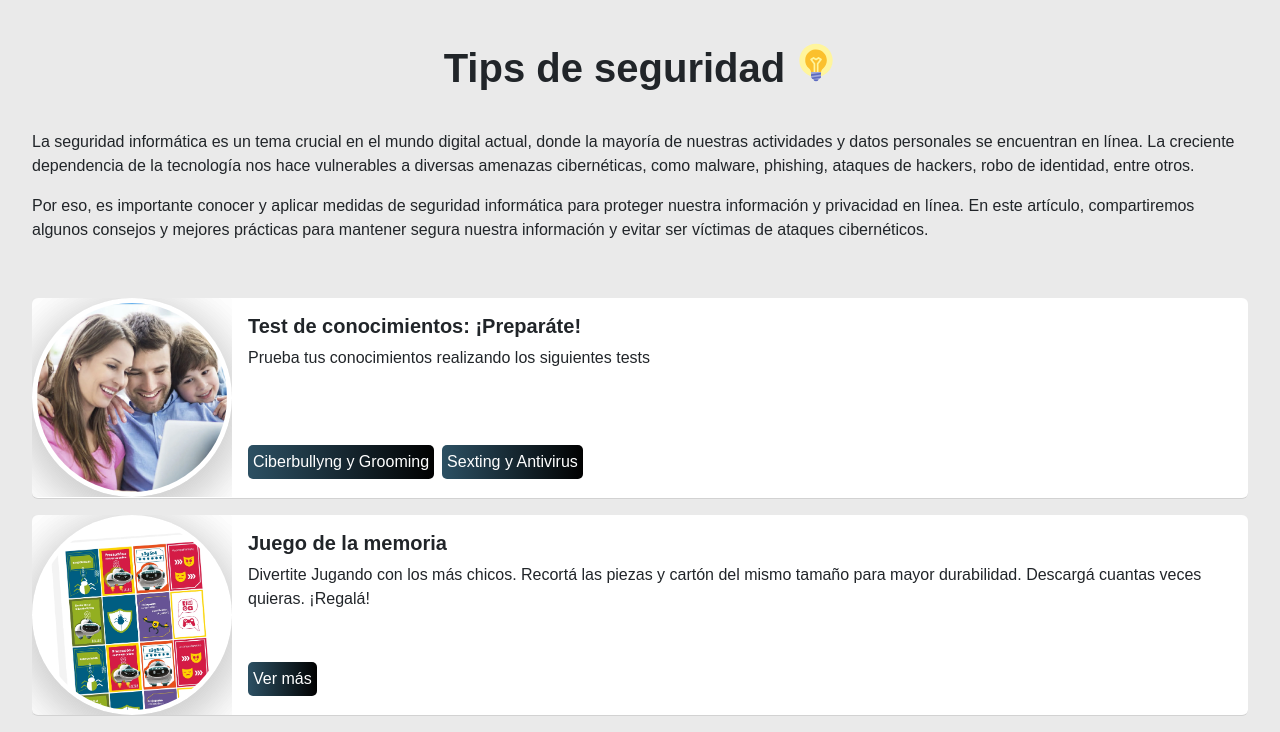
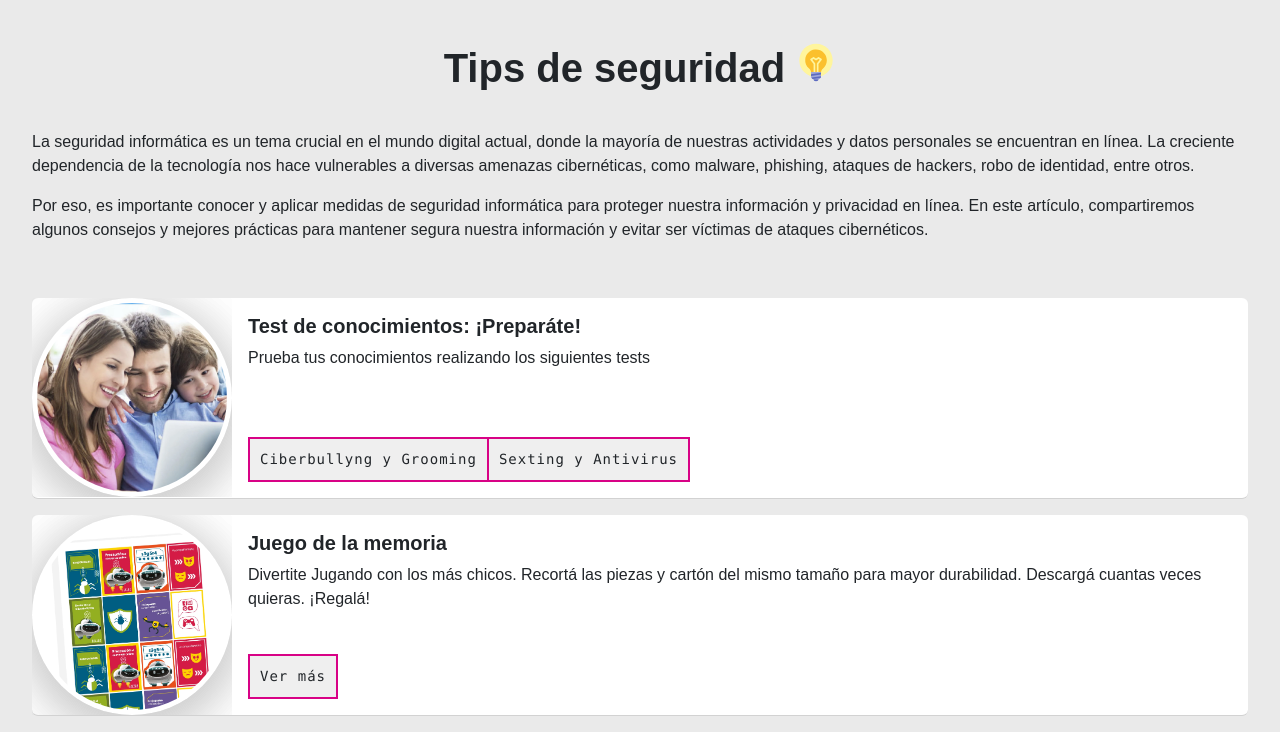
Before and after one commit to hernanr9317/sampleFrontendNextJs, a Next.js app: page /tips in a window 1280 px wide. Shown: the part 806-1538 px from the top of the page. Built offline with nearby package versions, Linux system fonts and the light colour scheme; no server answers.

Commit message:
add more new button

```diff
--- a/components/Categorias/styles.scss
+++ b/components/Categorias/styles.scss
@@ -101,33 +101,15 @@
         margin-bottom: 10px;
     }
 
-    .card__button {
+      .button_slide {
         margin: auto;
         width: fit-content;
-        width: -moz-fit-content; /* Prefijo necesario para Firefox  */
-        font-variant: small-caps;
-        font-weight: bold;
-        border-radius: 0.45em;
-        border: none;
-        background: linear-gradient(90deg, rgba(44,80,99,1) 0%, rgba(1,1,1,1) 100%);
-        font-family: var(--font-title);
-        font-size: 1.125rem;
-        color: white;
-
-        &:hover {
-          background: linear-gradient(90deg, rgba(44,80,99,1) 0%, rgb(63, 62, 62) 100%);
-          transition: all 0.400s ease-out;
-        }
-
-        &:focus {
-          text-decoration: underline;
-        }
+        padding: 8px;
 
         @include desktop() {
             margin: 0;
             margin-left: auto;
         }
-
       }
 }
 
--- a/components/CustomButton/index.jsx
+++ b/components/CustomButton/index.jsx
@@ -1,9 +1,21 @@
-export const CustomButton = ({type, text, onClick}) => {
+import {IoMdDownload} from 'react-icons/io';
+
+export const CustomButton = ({type, text, onClick, iconType}) => {
+  const getIcon = (iconType) => {
+    switch (iconType) {
+      case 'download':
+        return <IoMdDownload size={'22px'} />;
+      default:
+        return null;
+    }
+  };
+
   switch (type) {
     case 'slide_down':
       return (
         <button className="button_slide slide_down" onClick={onClick}>
           {text}
+          {iconType && getIcon(iconType)}
         </button>
       );
     case 'slide_right':
--- a/components/CustomButton/styles.scss
+++ b/components/CustomButton/styles.scss
@@ -14,8 +14,17 @@
     -moz-transition: ease-out 0.4s;
     transition: ease-out 0.4s;
 
+    a {
+      color: #212529;
+      text-decoration: none;
+    }
+
     &:hover {
       color: #FFF;
+
+      a {
+        color: #FFF;
+      }
     }
   }
 
--- a/components/Multimedia/TipsCol.jsx
+++ b/components/Multimedia/TipsCol.jsx
@@ -1,4 +1,5 @@
 import Image from 'next/image';
+import {CustomButton} from '../CustomButton';
 
 export const TipsCol = ({data}) => {
   const {title, src, description, links} = data;
@@ -13,13 +14,8 @@ export const TipsCol = ({data}) => {
         <p className="card-text">{description}</p>
         <div className="linksContainer">
           {links.map((link, index) => (
-            <a
-              href={link?.href}
-              key={index}
-              className="card-link"
-              target="_blank"
-            >
-              {link?.name}
+            <a href={link?.href} target="_blank" key={index}>
+              <CustomButton text={link?.name} />
             </a>
           ))}
         </div>
--- a/components/Multimedia/index.jsx
+++ b/components/Multimedia/index.jsx
@@ -5,7 +5,7 @@ import {FcIdea} from 'react-icons/fc';
 
 export const Multimedia = () => {
   return (
-    <Container className="mt-5 mb-5">
+    <Container className="multimedia mt-5 mb-5">
       <h1 className="text-center title">
         Tips de seguridad <FcIdea style={{verticalAlign: 'baseline'}} />
       </h1>
@@ -25,9 +25,11 @@ export const Multimedia = () => {
           ataques cibernéticos.
         </p>
       </div>
-      {data.map((element, key) => (
-        <TipsCol key={key} data={element} />
-      ))}
+      <div className="card-list">
+        {data.map((element, key) => (
+          <TipsCol key={key} data={element} />
+        ))}
+      </div>
     </Container>
   );
 };
--- a/components/Multimedia/styles.scss
+++ b/components/Multimedia/styles.scss
@@ -1,3 +1,10 @@
+.multimedia {
+    // .card-list {
+
+    //     @include tablet() {
+    //         flex-direction: row;
+    //     }
+    // }
 
     .tipsCard {
         width: 300px;
@@ -7,6 +14,11 @@
         border-top: 0;
         border-left: 0;
         border-right: 0;
+
+        @include tablet() {
+            width: 100%;
+            flex-direction: row;
+        }
 
         @include desktop() {
             width: 100%;
@@ -24,6 +36,10 @@
         .imgTip {
             margin: auto;
 
+            @include tablet() {
+                height: 184px;
+            }
+
             @include desktop() {
                 height: 200px;
             }
@@ -32,6 +48,10 @@
                 padding: 5px !important;
                 border-radius: 50%;
                 box-shadow: 0 10px 50px rgb(205, 205, 205);
+
+                @include tablet() {
+                    max-width: 184px !important;
+                }
 
                 @include desktop() {
                     max-width: 200px !important;
@@ -47,19 +67,18 @@
                 padding-bottom: 16px;
             }
 
-        .card-link {
-            background: linear-gradient(90deg, rgba(44,80,99,1) 0%, rgba(1,1,1,1) 100%);
-            color:white;
-            padding:5px 5px;
-            margin-bottom: 3px;
-            margin-left: 0px;
-            margin-right: 8px;
-            border-radius:5px;
-            text-decoration: none;
-            display: inline-block;
+            .button_slide {
+                padding: 10px;
+            }
 
-            &:hover {
-                background: linear-gradient(90deg, rgba(44,80,99,1) 0%, rgb(63, 62, 62) 100%);
+            a {
+                @include desktop() {
+
+                    &:not(:last-child) {
+                        button {
+                            border-right: 0;
+                        }
+                    }
                 }
             }
         }
@@ -75,3 +94,5 @@
             font-weight: normal;
         }
     }
+
+}
--- a/components/Normativa/styles.scss
+++ b/components/Normativa/styles.scss
@@ -22,16 +22,8 @@
         text-align: center;
     }
 
-    .downloadButton{
-        border: 1px solid rgba(8,54,77,1);
-        color: rgba(8,54,77,1);
-        transition: all 0.350s ease-out;
-
-        &:hover {
-            background: linear-gradient(90deg, rgba(2,68,102,1) 0%, rgba(8,54,77,1) 100%);
-            color: white;
-            transition: all 0.350s ease-out;
-        }
+    .slide_down {
+        padding: 5px;
     }
 
 
```
Also changed, not shown: components/Categorias/ViewCategory.jsx (+6 -10 lines), components/Normativa/Table.jsx (+5 -9 lines). Lines whose indentation alone changed are shown as unchanged.
